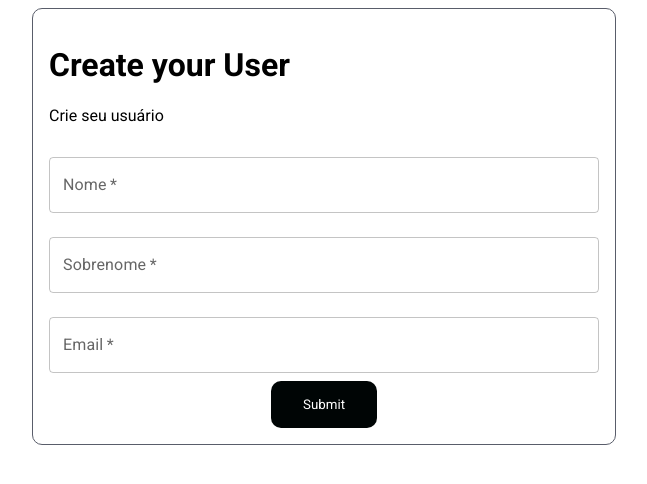
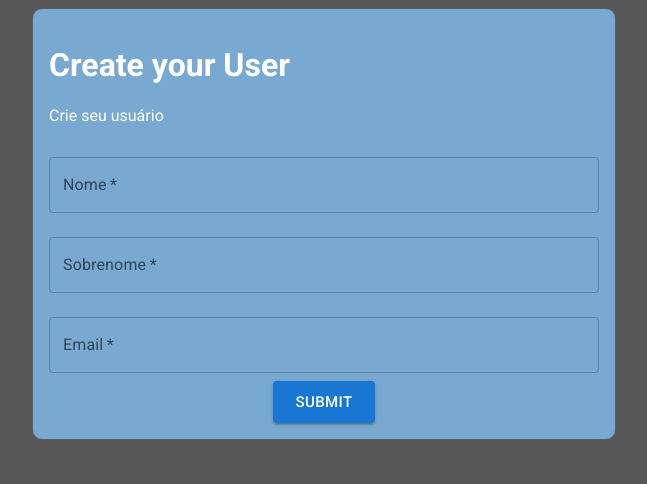
Before and after one commit to guim0/crud-user, a React (Vite) app: page / in a window 1280 px wide. Shown: the top 484 px of the page, without its empty margins (316-963 px from the left). Built offline with nearby package versions, Linux system fonts and the light colour scheme.

Commit message:
:sparkles: : trying some styles

```diff
--- a/src/App.css
+++ b/src/App.css
@@ -2,3 +2,6 @@
 * {
   font-family: "Roboto", sans-serif;
 }
+body {
+  background-color: #585858;
+}
--- a/src/pages/Home.tsx
+++ b/src/pages/Home.tsx
@@ -1,4 +1,4 @@
-import { TextField } from "@mui/material";
+import { Button, TextField } from "@mui/material";
 import { ErrorMessage, Field, Form, Formik } from "formik";
 import * as Yup from "yup";
 import { FormValues } from "../@types/FormValues";
@@ -68,9 +68,14 @@ export const Home = () => {
             <ErrorMessage name="email" component="div" />
 
             <Submit>
-              <ButtonSubmit type="submit" disabled={!isValid}>
+              <Button
+                variant="contained"
+                size="large"
+                type="submit"
+                disabled={!isValid}
+              >
                 Submit
-              </ButtonSubmit>
+              </Button>
             </Submit>
           </Form>
         )}
--- a/src/pages/styles.ts
+++ b/src/pages/styles.ts
@@ -6,24 +6,13 @@ export const RegisterForm = styled.main`
   border: 1px solid #595d6a;
   border-radius: 10px;
   padding: 1rem;
+  background-color: #79a9d1;
+  color: white;
 `;
 
 export const Submit = styled.div`
   display: flex;
   width: 100%;
-  align-items: center;
+
+  justify-content: center;
 `;
-export const ButtonSubmit = styled.button`
-  padding: 1rem 2rem;
-  border: none;
-  outline: none;
-  border-radius: 10px;
-  max-width: 250px;
-  margin: 0 auto;
-  color: white;
-  background-color: #000505;
-  cursor: pointer;
-  :hover {
-    filter: brightness(1);
-  }
-`;
```
